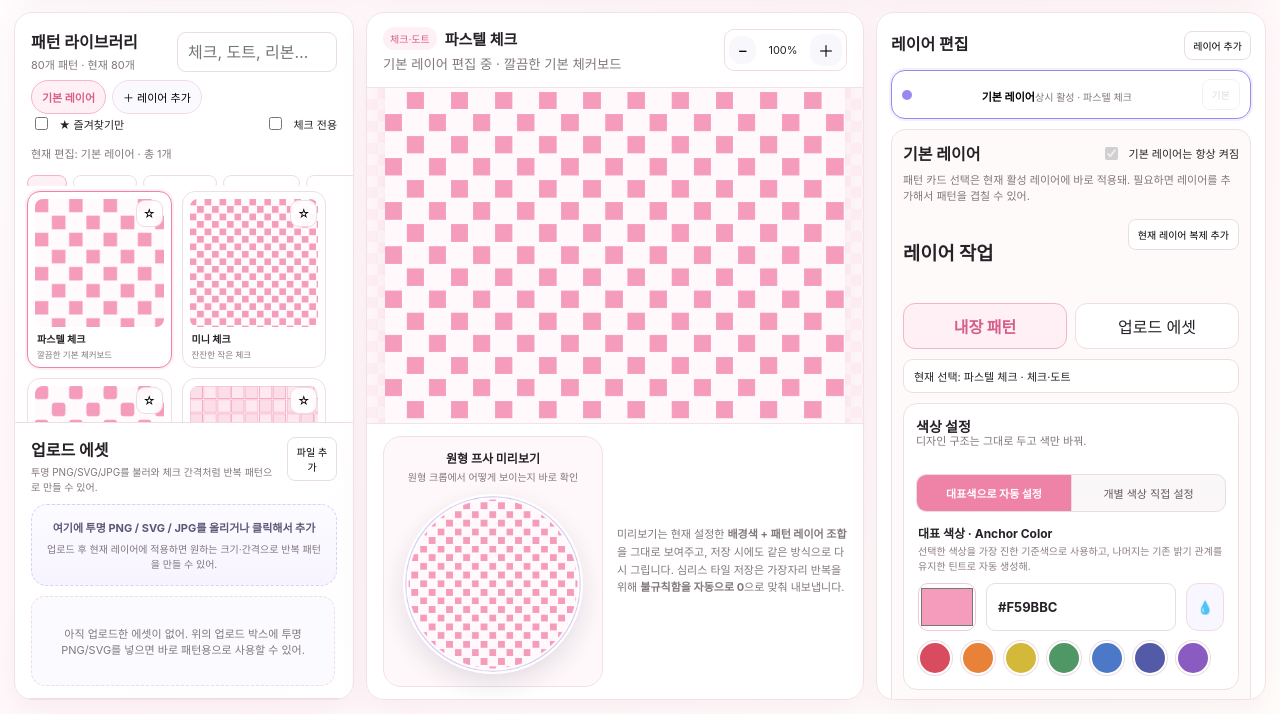
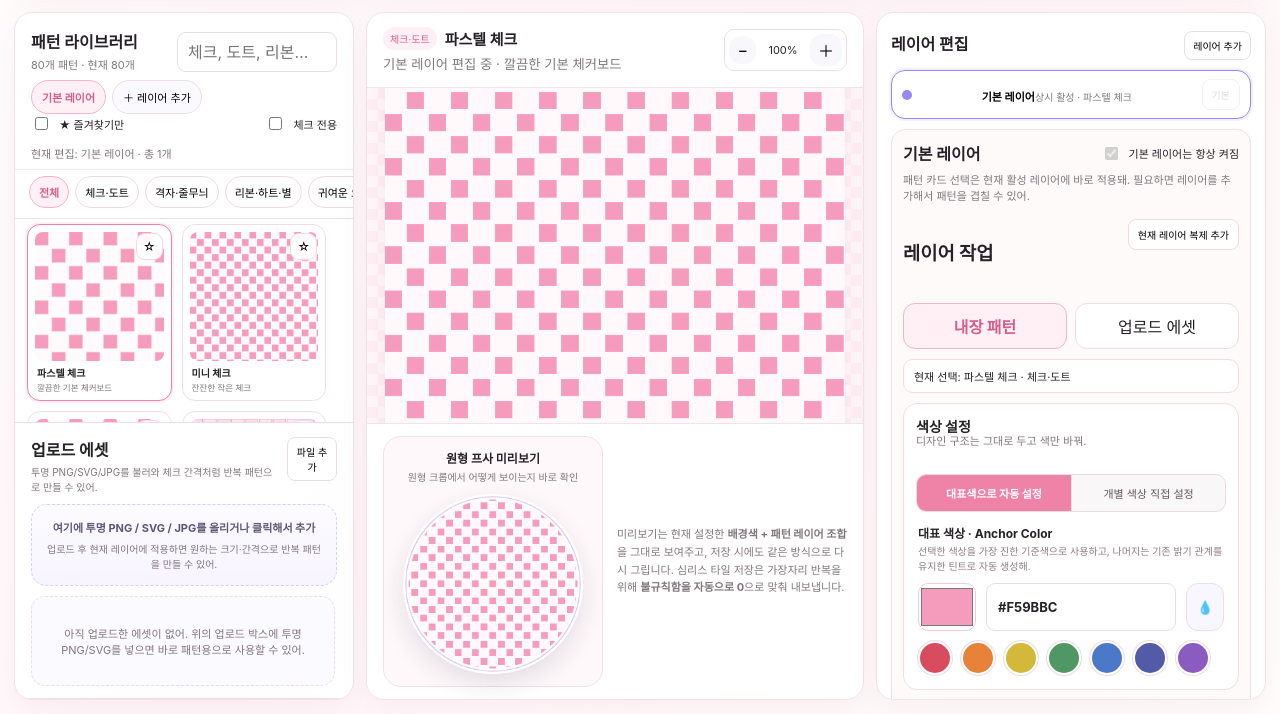
Before and after one commit to kizzzeee0-cmyk/cute-pattern-studio-v0.1, a website: page index.html in a window 1280 px wide. Shown: the part 115-829 px from the top of the page. Drawn offline with Linux system fonts and the light colour scheme.

Commit message:
v2.0.2: restore category tabs visibility

```diff
--- a/styles.css
+++ b/styles.css
@@ -180,3 +180,21 @@ input[type=range]{accent-color:#ef82a7}
   #patternModePane{min-height:560px}
   .pattern-list{max-height:none;min-height:280px}
 }
+
+/* v2.0.2 · category strip restore */
+#categoryTabs{
+  display:flex;
+  flex:0 0 auto;
+  min-height:44px;
+  max-width:100%;
+  overflow-x:auto;
+  overflow-y:hidden;
+  padding:6px 14px 10px;
+  background:rgba(255,255,255,.96);
+  border-top:1px solid #f3e8ec;
+  border-bottom:1px solid #f0e1e6;
+  scrollbar-width:thin;
+}
+#categoryTabs .tab{flex:0 0 auto}
+#patternModePane>.mini-section.no-border,
+#patternModePane>.asset-section{flex:0 0 auto}
```
